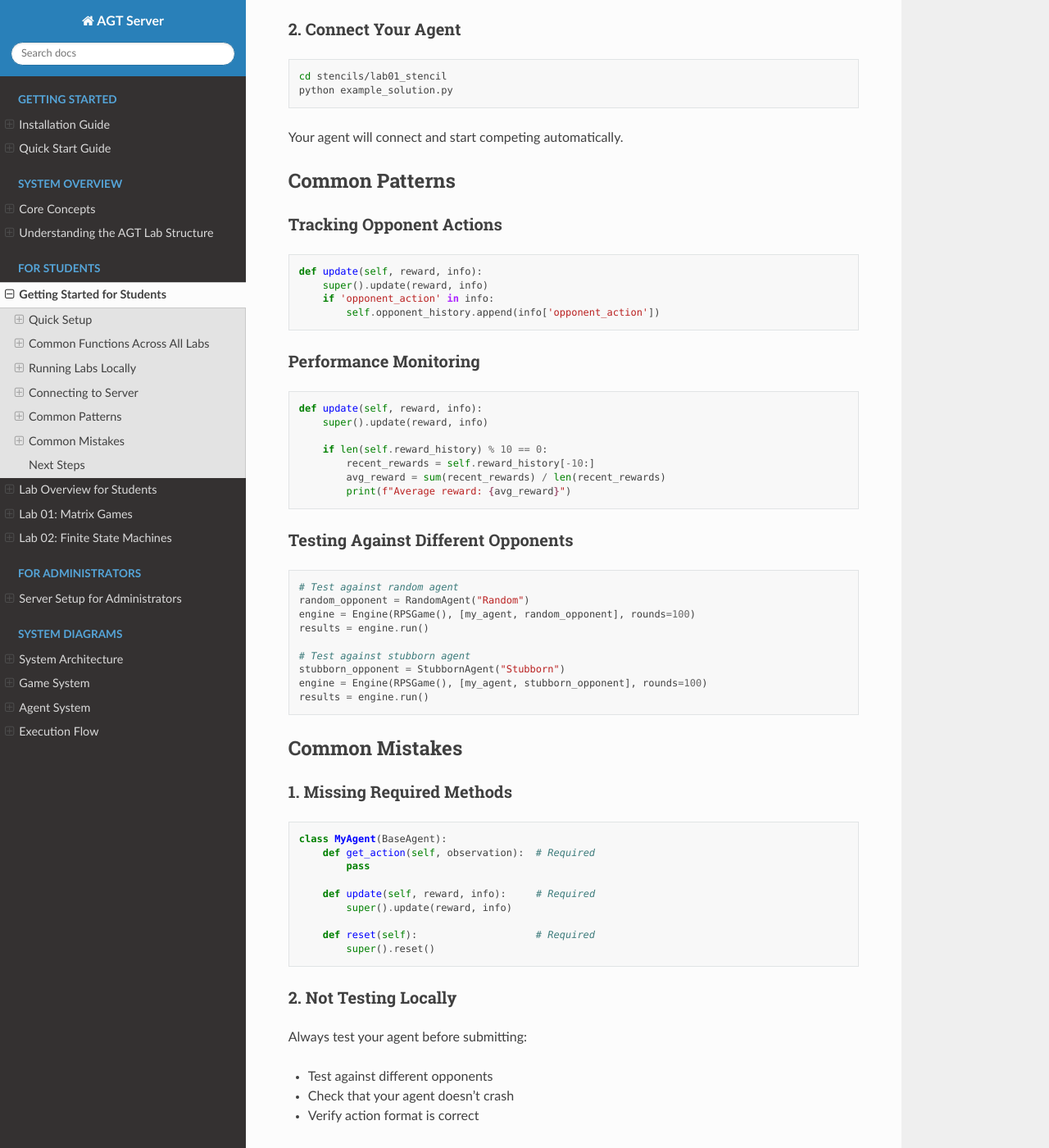
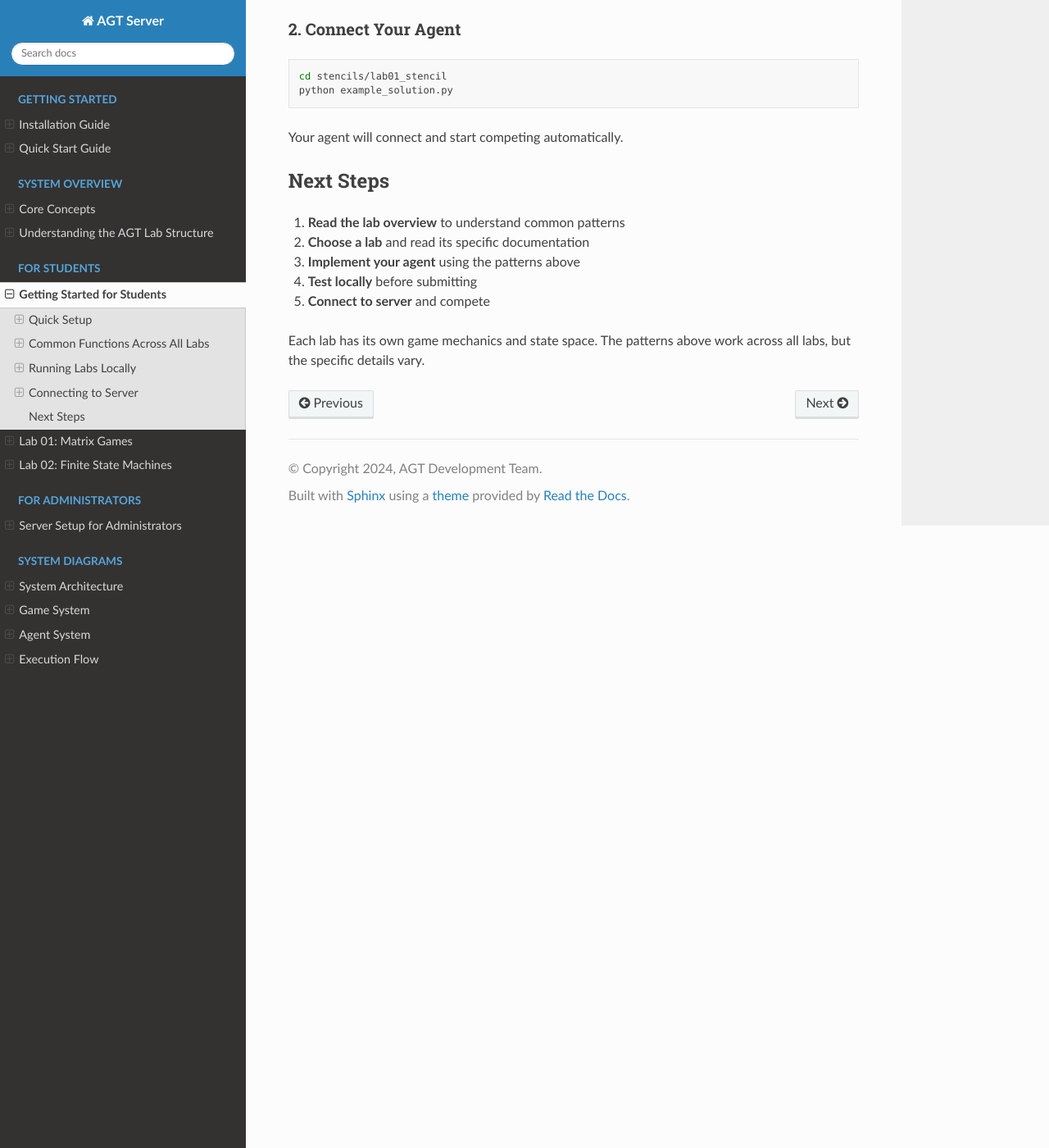
Before and after one commit to masonhgn/agt_server, a Sphinx documentation site: the page built from docs/students/getting-started.md, in a window 1280 px wide and 1400 px high, scrolled down 2408 px. Shown: the whole window at 82% size. Built offline with Sphinx 7.4.7 and the Read the Docs theme 3.1.0, drawn with Linux system fonts in a browser that asks for light colours; pages that are not in the unit, such as notebooks, are missing from menus; some of the changed text lies outside the part shown.

Commit message:
debloat docs

````diff
--- a/docs/index.rst
+++ b/docs/index.rst
@@ -21,7 +21,6 @@ Welcome to AGT Server's documentation!
    :caption: For Students
 
    students/getting-started
-   students/lab-overview
    students/lab01-matrix-games
    students/lab02-finite-state-machines
    students/lab03-q-learning
--- a/docs/students/getting-started.md
+++ b/docs/students/getting-started.md
@@ -1,6 +1,6 @@
 # Getting Started for Students
 
-This guide covers the common setup and functions you'll use across all AGT labs.
+This guide covers the essential setup and functions you'll use across all AGT labs.
 
 ## Quick Setup
 
@@ -72,7 +72,7 @@ class MyAgent(BaseAgent):
 
 ## Running Labs Locally
 
-### 1. Test Your Agent
+### Test Your Agent
 ```python
 from core.engine import Engine
 from core.game.RPSGame import RPSGame
@@ -90,7 +90,7 @@ print(f"My score: {results[0]}")
 print(f"Opponent score: {results[1]}")
 ```
 
-### 2. Debug Your Agent
+### Debug Your Agent
 ```python
 def get_action(self, observation):
     print(f"Observation: {observation}")
@@ -117,68 +117,6 @@ python example_solution.py
 
 Your agent will connect and start competing automatically.
 
-## Common Patterns
-
-### Tracking Opponent Actions
-```python
-def update(self, reward, info):
-    super().update(reward, info)
-    if 'opponent_action' in info:
-        self.opponent_history.append(info['opponent_action'])
-```
-
-### Performance Monitoring
-```python
-def update(self, reward, info):
-    super().update(reward, info)
-
-    if len(self.reward_history) % 10 == 0:
-        recent_rewards = self.reward_history[-10:]
-        avg_reward = sum(recent_rewards) / len(recent_rewards)
-        print(f"Average reward: {avg_reward}")
-```
-
-### Testing Against Different Opponents
-```python
-# Test against random agent
-random_opponent = RandomAgent("Random")
-engine = Engine(RPSGame(), [my_agent, random_opponent], rounds=100)
-results = engine.run()
-
-# Test against stubborn agent
-stubborn_opponent = StubbornAgent("Stubborn")
-engine = Engine(RPSGame(), [my_agent, stubborn_opponent], rounds=100)
-results = engine.run()
-```
-
-## Common Mistakes
-
-### 1. Missing Required Methods
-```python
-class MyAgent(BaseAgent):
-    def get_action(self, observation):  # Required
-        pass
-
-    def update(self, reward, info):     # Required
-        super().update(reward, info)
-
-    def reset(self):                    # Required
-        super().reset()
-```
-
-### 2. Not Testing Locally
-Always test your agent before submitting:
-- Test against different opponents
-- Check that your agent doesn't crash
-- Verify action format is correct
-
-### 3. Not Learning from Experience
-```python
-def update(self, reward, info):
-    super().update(reward, info)
-    # Use this information to improve your strategy!
-```
-
 ## Next Steps
 
 1. **Read the lab overview** to understand common patterns
````
Also changed, not shown: docs/students/lab-overview.md (deleted, +0 -359 lines), docs/students/lab01-matrix-games.md (+0 -23 lines).
